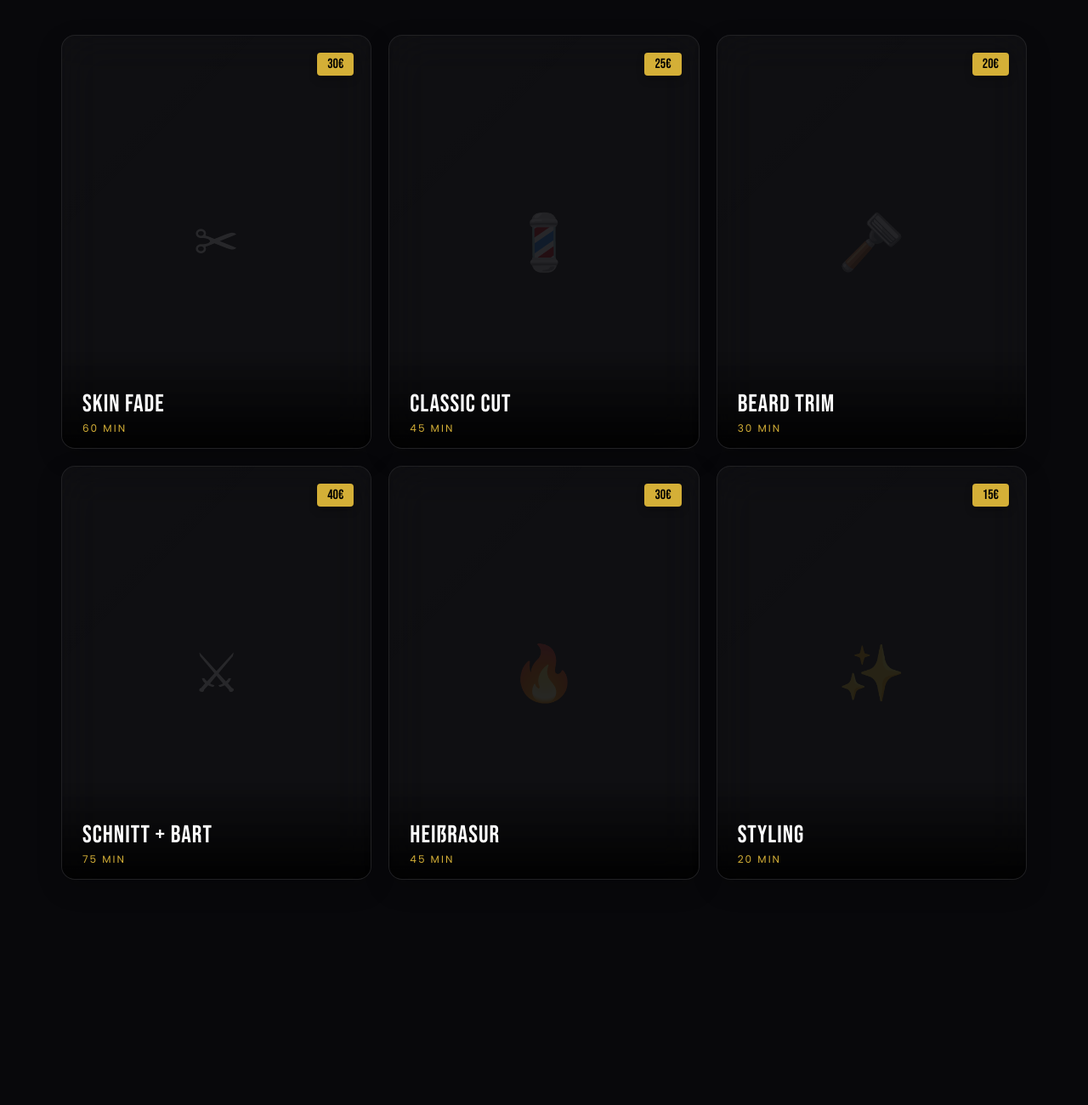
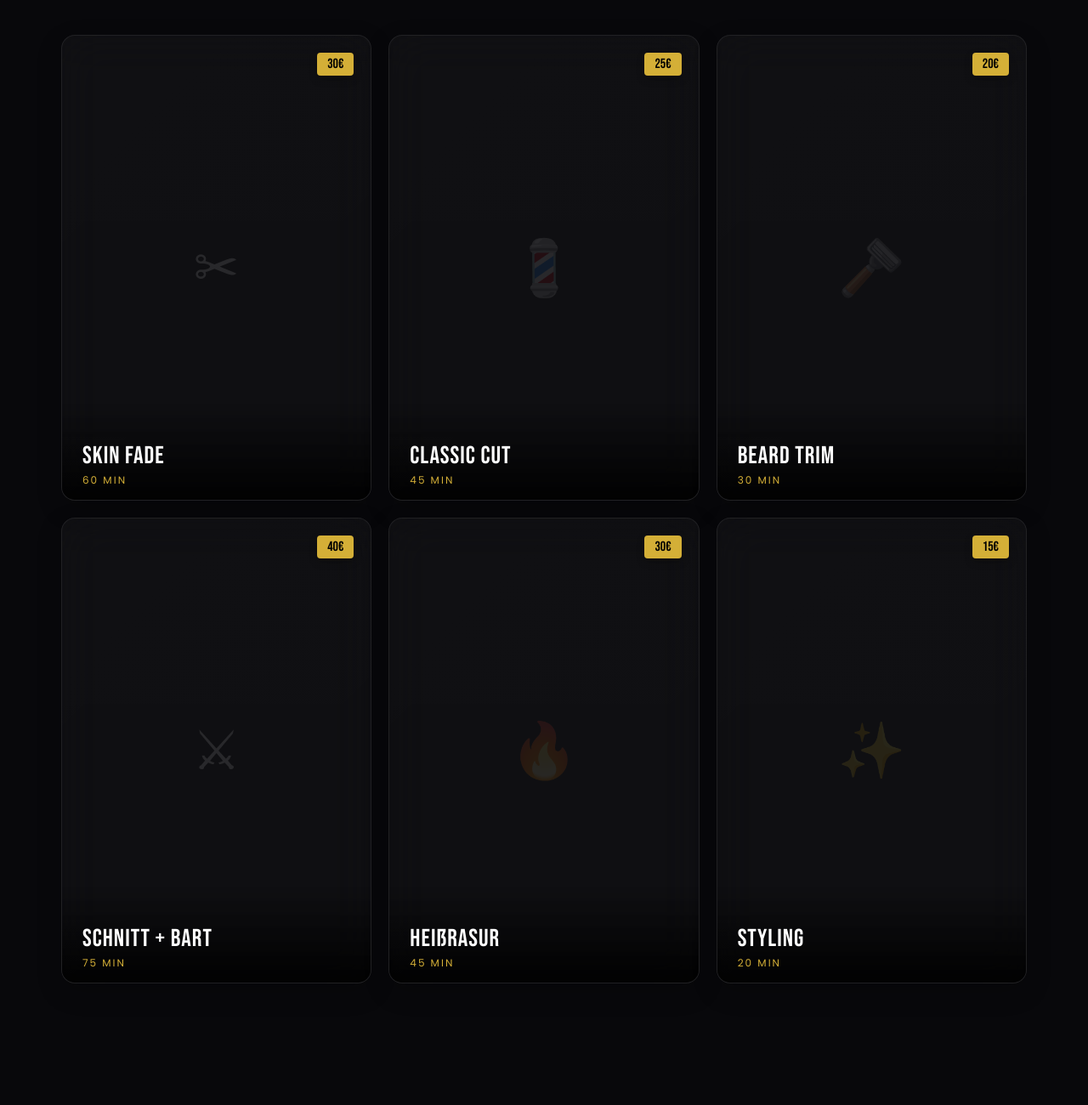
Before and after one commit to Andrey14880707/Telegram_app, a Flask app: page / in a window 1280 px wide. Shown: the part 1130-2430 px from the top of the page at 85% size. Run offline with Flask 3, Linux system fonts and the light colour scheme; data that the repository does not hold is empty; some web fonts are replaced.

Commit message:
style: increase work cards size 3/4 -> 2/3 ratio
Co-Authored-By: Claude Sonnet 4.6 <noreply@anthropic.com>

```diff
--- a/static/style.css
+++ b/static/style.css
@@ -590,7 +590,7 @@ em { font-style: italic; color: var(--gold); }
   -webkit-backdrop-filter: blur(25px);
   border: 1px solid rgba(255, 255, 255, 0.08);
   border-radius: 16px;
-  aspect-ratio: 3/4;
+  aspect-ratio: 2/3;
   overflow: hidden;
   cursor: pointer;
   transition: transform 0.45s cubic-bezier(0.165, 0.84, 0.44, 1),
```
